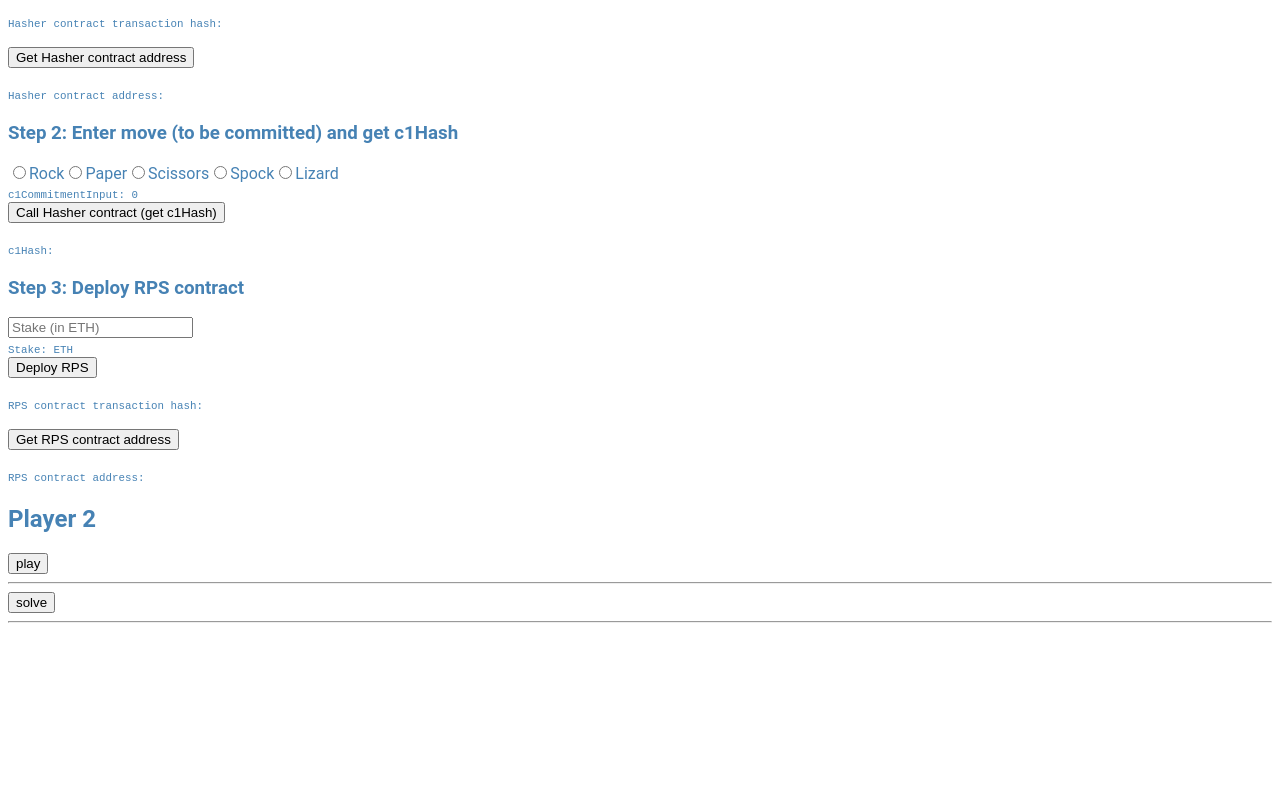
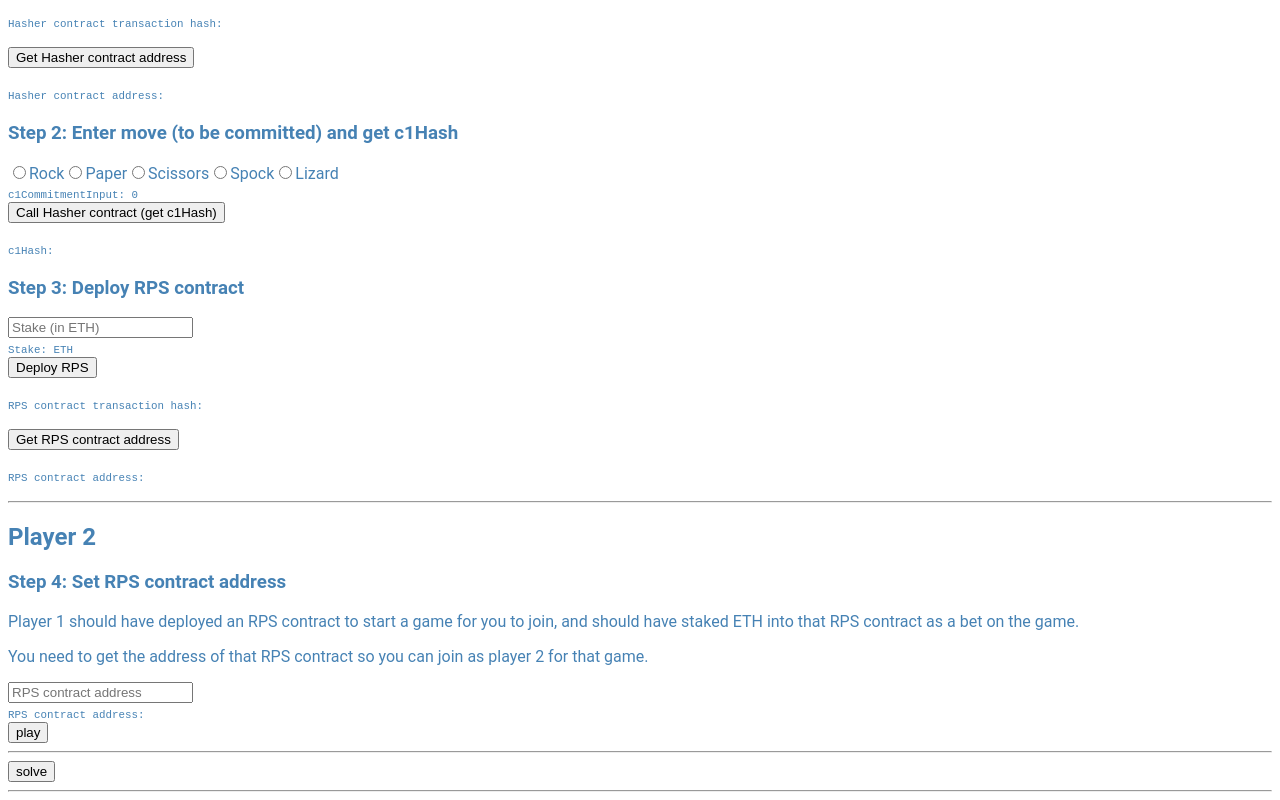
Before and after one commit to bneeland/rock-paper-scissors-lizard-spock, a Next.js app in the folder rps-app/rps-app/: page / in a window 1280 px wide. Shown: the part 323-1123 px from the top of the page. Before the commit the page ends 954 px from the top, so only its background shows below. Built offline with nearby package versions, Linux system fonts and the light colour scheme.

Commit message:
Setting RPS contract address from player 2

```diff
--- a/rps-app/rps-app/pages/index.js
+++ b/rps-app/rps-app/pages/index.js
@@ -112,6 +112,10 @@ const Home = () => {
     setStake(event.target.value)
   }
 
+  const setContractAddressRPSHandler = event => {
+    setContractAddressRPS(event.target.value)
+  }
+
   return (
     <div>
       <Head>
@@ -149,7 +153,15 @@ const Home = () => {
       <p><small><code>RPS contract transaction hash: {contractTransactionHashRPS}</code></small></p>
       <button onClick={getRPSContractAddress}>Get RPS contract address</button>
       <p><small><code>RPS contract address: {contractAddressRPS}</code></small></p>
+      <hr />
       <h2>Player 2</h2>
+      <h3>Step 4: Set RPS contract address</h3>
+      <p>Player 1 should have deployed an RPS contract to start a game for you to join, and should have staked ETH into that RPS contract as a bet on the game.</p>
+      <p>You need to get the address of that RPS contract so you can join as player 2 for that game.</p>
+      <div>
+        <input onChange={setContractAddressRPSHandler} placeholder="RPS contract address" />
+        <br /><small><code>RPS contract address: {contractAddressRPS}</code></small>
+      </div>
       <button>play</button>
       <hr />
       <button>solve</button>
@@ -159,4 +171,9 @@ const Home = () => {
   )
 }
 
+// RPS contract address from Player 1, for Player 2 to play: 0xbD14dB72014492DFDd2A0d16d250FE7Ab0779b5F
+// Stake = 0.002
+// c1 = 2 (Paper)
+
+
 export default Home
```
